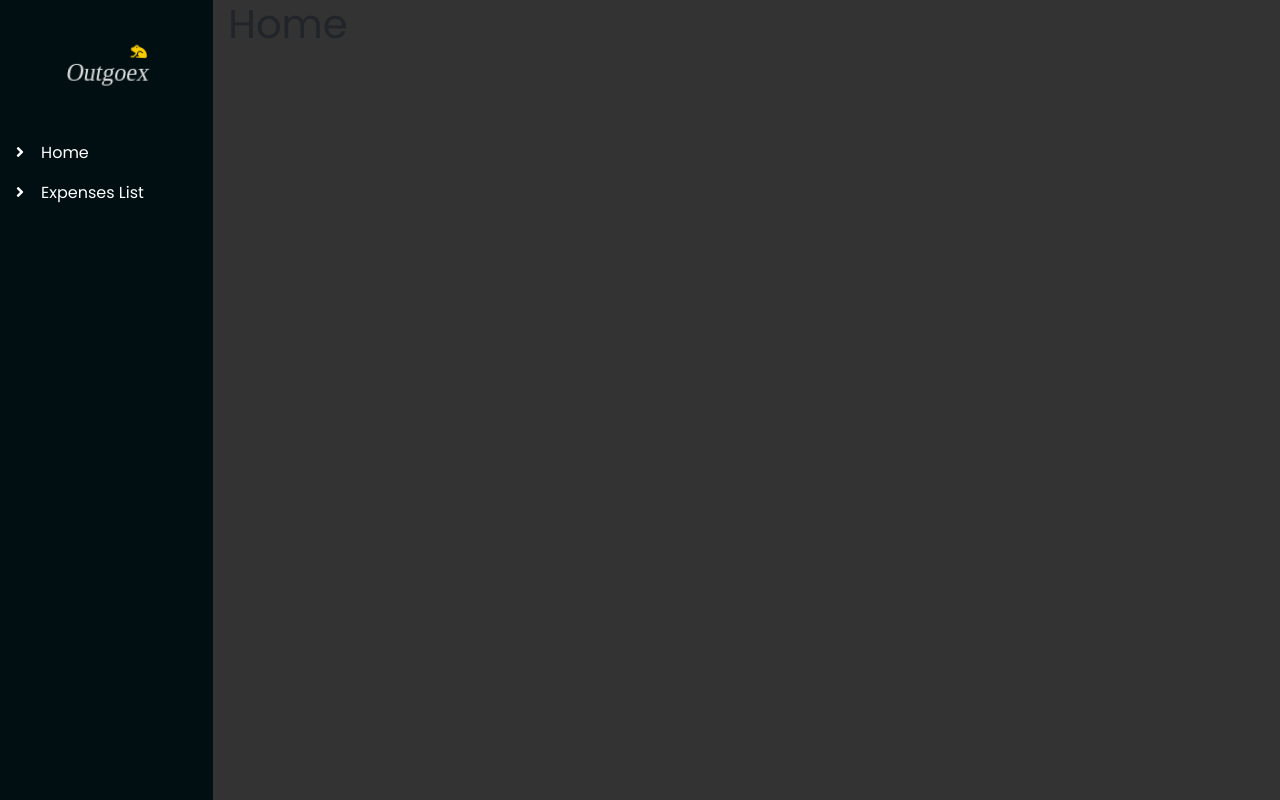
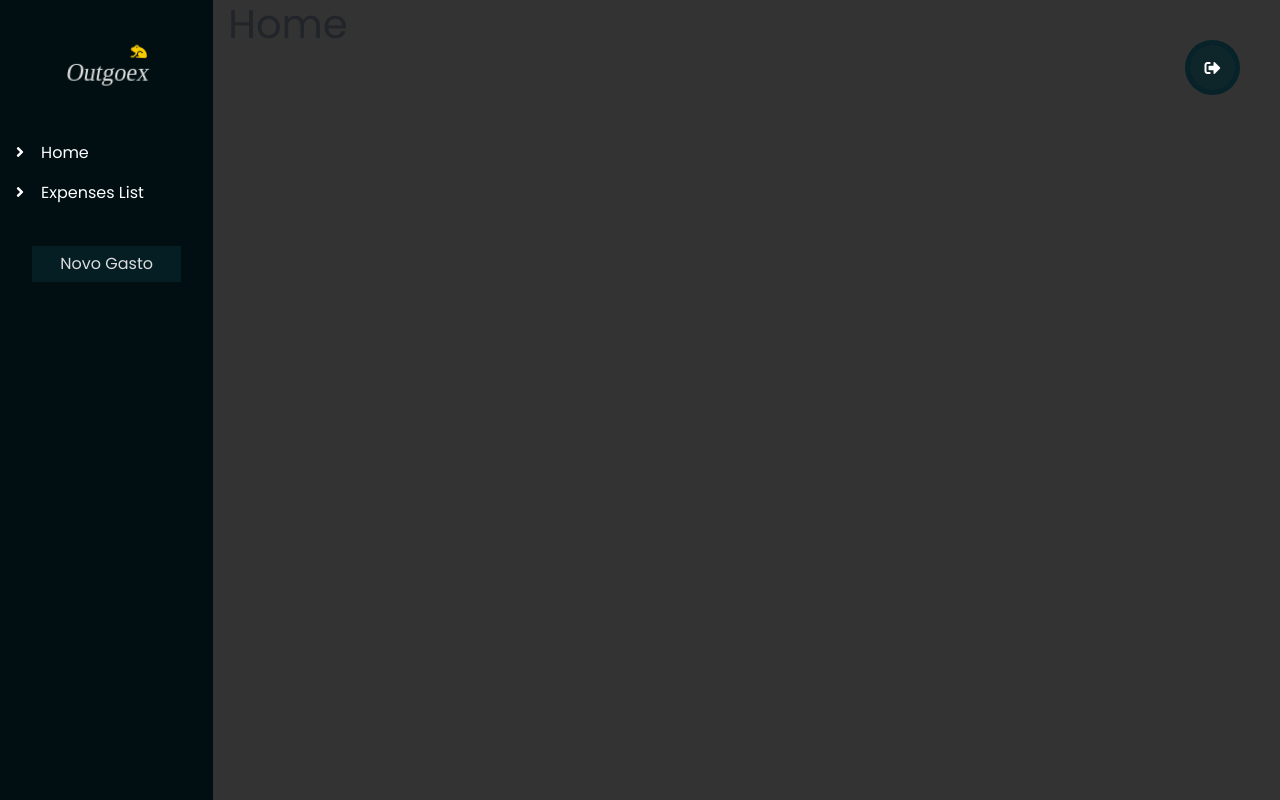
Before and after one commit to cardosorrenan/outgoex, a Vue app: page /home in a window 1280 px wide. Built offline with nearby package versions, Linux system fonts and the light colour scheme; no server answers; sample sign-in values are in the browser's storage; a web font is replaced by a local one.

Commit message:
logout, add expenses, modal

```diff
--- a/src/App.vue
+++ b/src/App.vue
@@ -16,27 +16,25 @@
 
     <router-view v-else/>
 
+    <layout-logout v-if="isLogged" class="logout"/>
   </div>
 </template>
 
 <script>
 import BaseLoading from './components/global/BaseLoading'
 import LayoutNavigation from './components/layout/LayoutNavigation'
+import LayoutLogout from './components/layout/LayoutLogout'
 
 export default {
   name: 'App',
   components: {
     BaseLoading,
-    LayoutNavigation
+    LayoutNavigation,
+    LayoutLogout
   },
   data: () => ({
     isLogged: false
   }),
-  methods: {
-    showLoading () {
-      this.$root.$emit('Loading::show')
-    }
-  },
   mounted () {
     this.$firebase.auth().onAuthStateChanged(user => {
       window.uid = user ? user.uid : null
@@ -59,4 +57,13 @@ export default {
     min-height: 100vh;
     background-color: $backgroundLoading;
   }
+  .container-fluid {
+    z-index: 0;
+  }
+  .logout {
+    position: absolute;
+    z-index: 100;
+    top: 5vh;
+    right: 5vh;
+  }
 </style>
--- a/src/components/global/BaseLoading.vue
+++ b/src/components/global/BaseLoading.vue
@@ -14,11 +14,6 @@ export default {
   created () {
     this.$root.$on('Loading::show', () => { this.visible = true })
     this.$root.$on('Loading::hide', () => { this.visible = false })
-  },
-  methods: {
-    switchLoading () {
-      this.visible = !this.visible
-    }
   }
 }
 </script>
--- /dev/null
+++ b/src/components/layout/LayoutLogout.vue
@@ -0,0 +1,53 @@
+<template>
+  <button v-if="visible" class="btn btn-logout" @click="logout()">
+    <i class="fa fa-sign-out-alt"/>
+  </button>
+</template>
+
+<script>
+export default {
+
+  data () {
+    return {
+      visible: true
+    }
+  },
+  created () {
+    this.$root.$on('Logout::show', () => { this.visible = true })
+    this.$root.$on('Logout::hide', () => { this.visible = false })
+  },
+  methods: {
+    async logout () {
+      this.$root.$emit('Logout::hide')
+      this.$root.$emit('Loading::show')
+      await this.$firebase.auth().signOut()
+      this.$router.push({ name: 'login' })
+      this.$root.$emit('Loading::hide')
+    }
+  }
+}
+</script>
+
+<style scoped lang="scss">
+  @import '../../assets/scss/variables';
+
+  .btn-logout {
+    width: 55px;
+    height: 55px;
+    display: flex;
+    justify-content: center;
+    align-items: center;
+    cursor: pointer;
+    color: $light;
+    transition: 0.4s;
+    background-color: rgba(05,34,40,0.8);
+    border: 5px solid rgba(05,34,40,0.8);
+    border-radius: 100px !important;
+    &:hover {
+      color: $dark;
+      transition: 0.4s;
+      background-color: $iconLoading;
+      border: 5px solid $iconLoading;
+    }
+  }
+</style>
--- a/src/components/layout/LayoutNavigation.vue
+++ b/src/components/layout/LayoutNavigation.vue
@@ -4,6 +4,8 @@
     <logo/>
 
     <router-link
+      exact
+      exact-active-class="active"
       :key='i'
       class="nav-link heartBeat"
       :to="{ name: router.name }"
@@ -13,16 +15,22 @@
       {{ router.meta.title }}
     </router-link>
 
+    <hr>
+
+    <layout-new-expense/>
+
   </ul>
 </template>
 
 <script>
 import Logo from '../global/Logo'
+import LayoutNewExpense from './LayoutNewExpense'
 
 export default {
   name: 'navigation',
   components: {
-    Logo
+    Logo,
+    LayoutNewExpense
   },
   computed: {
     routerLinks () {
--- /dev/null
+++ b/src/components/layout/LayoutNewExpense.vue
@@ -0,0 +1,127 @@
+<template>
+  <div class="w-100 d-flex justify-content-center">
+    <button @click="modalVisibility()" class="btn btn btn-outline-prymary w-75">
+      Novo Gasto
+    </button>
+    <form @submit.prevent="submit()">
+      <div
+      class="modal fade "
+      :class="{show: showModal}"
+      style="padding-right: 15px; display: block;"
+      :style="{display: showModal ? 'block' : 'none'}"
+      >
+      <div class="modal-dialog modal-lg" role="document">
+        <div class="modal-content">
+          <div class="modal-header">
+            <h5 class="modal-title" >Add new expense</h5>
+            <button id="close-modal" type="button" @click="modalVisibility()" class="close" data-dismiss="modal" aria-label="Close">
+              <i class="fas fa-external-link-square-alt"></i>
+            </button>
+          </div>
+          <div class="modal-body">
+            <div class="row">
+              <div class="form-group col-8">
+                <label for="">Description: </label>
+                <input v-model="form.description" type="text" class="form-control" required>
+              </div>
+               <div class="form-group col-4">
+                <label for="">Value: </label>
+                <input v-model="form.value" type="text" class="form-control" required>
+              </div>
+            </div>
+          </div>
+          <div @click="submit()" v-if='sending' id="submit-button" type="button" class="btn btn-primary"><i class="fas fa-spinner fa-pulse fa-2x"></i></div>
+          <button @click="submit()" v-if='!sending' id="submit-button" type="button" class="btn btn-primary"><i class="fas fa-plus-circle fa-2x"></i></button>
+        </div>
+      </div>
+    </div>
+    </form>
+    <div
+      class="modal-backdrop fade "
+      :class="{ show: showModal }"
+      :style="{ display: showModal ? 'block' : 'none'}">
+    </div>
+  </div>
+</template>
+
+<script>
+export default {
+  data: () => {
+    return {
+      showModal: false,
+      form: {
+        value: '',
+        description: ''
+      },
+      sending: false
+    }
+  },
+
+  methods: {
+    modalVisibility () {
+      this.showModal = !this.showModal
+    },
+    submit () {
+      this.sending = true
+      const ref = this.$firebase.database().ref(window.uid)
+      const id = ref.push().key
+      const payload = {
+        id: id,
+        file: '',
+        value: this.form.value,
+        created: new Date().getTime(),
+        description: this.form.description
+      }
+      ref.child(id).set(payload, err => {
+        if (err) {
+          console.log(err)
+        } else {
+          console.log(payload)
+        }
+      })
+      setTimeout(() => { this.sending = false }, 1500)
+    }
+  }
+}
+</script>
+
+<style lang="scss" scoped>
+
+  @import '../../assets/scss/variables';
+
+  #close-modal {
+    color: #fff;
+    opacity: 1;
+    transition: 0.4s;
+    &:hover{
+      opacity: 0.5;
+    }
+  }
+
+  .modal-header {
+    background-color: $background;
+    color: white;
+  }
+  .modal-body {
+    background-color: $backgroundLoading;
+    color: white;
+  }
+
+  #submit-button {
+    padding: 1vh 0 1vh 0;
+    background-color: $backgroundLoading !important;
+    color: $iconLoading !important;
+    margin: 0;
+    padding: 2vh 0 2vh 0;
+    &:hover {
+      background-color: $iconLoading !important;
+      color: $backgroundLoading !important;
+    }
+    &.active {
+      background-color: $iconLoading !important;
+      color: $backgroundLoading !important;
+      border: 0 !important
+
+    }
+  }
+</style>
--- a/src/views/Login.vue
+++ b/src/views/Login.vue
@@ -1,7 +1,6 @@
 <template>
   <form @submit.prevent="Login()" class='form-login'>
     <div class="card">
-
       <div class="card-body">
         <logo/>
         <div class="form-group">
```
